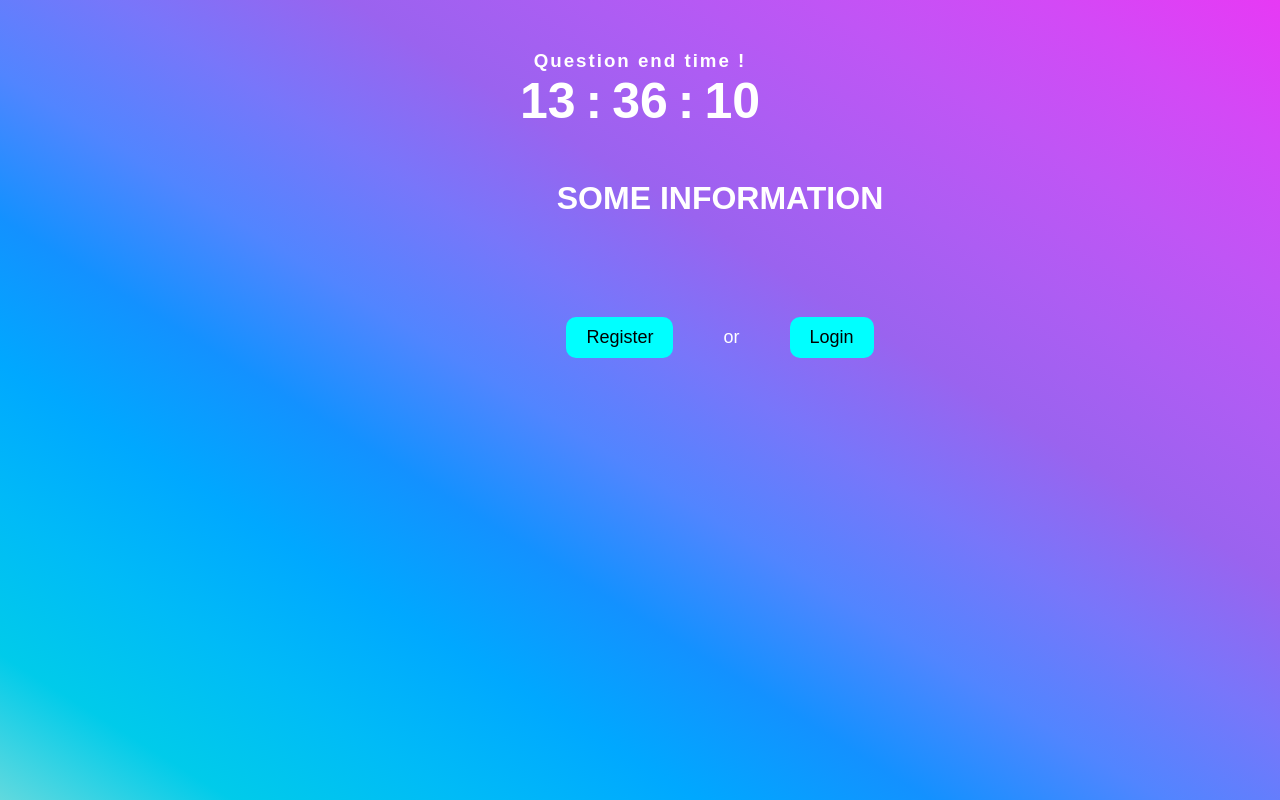
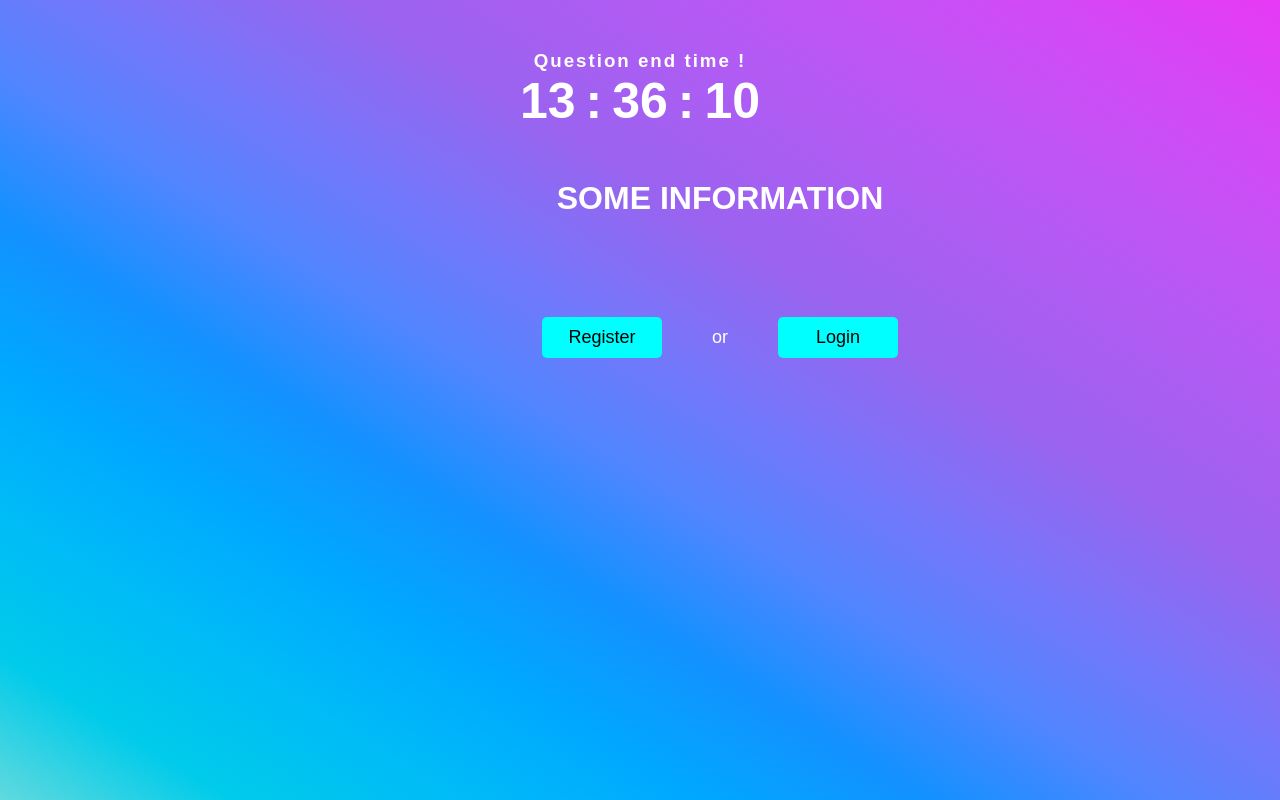
Before and after one commit to Uraimoff/challange, a React (Vite) app: page /home in a window 1280 px wide. Shown: the top 800 px of the page. Built offline with nearby package versions, Linux system fonts and the light colour scheme.

Commit message:
home first

```diff
--- a/src/components/Navbar/index.scss
+++ b/src/components/Navbar/index.scss
@@ -1,6 +1,6 @@
 nav {
     background-color: #ddd;
-    padding: 30px 0;
+    padding: 10px 0;
     .nav {
         display: flex;
         justify-content: space-between;
--- a/src/pages/Home/index.jsx
+++ b/src/pages/Home/index.jsx
@@ -3,6 +3,8 @@ import { useNavigate } from "react-router-dom";
 import Timer from "../../components/Timer";
 import "./index.scss";
 const Home = () => {
+  const token = localStorage.getItem('token')
+  console.log(token, "bu token");
   const navigate = useNavigate()
   return (
     <div className="home-container ">
@@ -10,11 +12,20 @@ const Home = () => {
       <Timer />
       <div className="home-title GlobaWrapper">
         <h1>some information</h1>
-        <div className="authlog">
+    {
+      token ?
+      <div style={{display: "none"}} className="authlog">
           <button onClick={()=>navigate('/register')}>Register</button>
           or
           <button onClick={()=>navigate('/login')}>Login</button>
         </div>
+:
+      <div className="authlog">
+          <button onClick={()=>navigate('/register')}>Register</button>
+          or
+          <button onClick={()=>navigate('/login')}>Login</button>
+        </div>
+        }
       </div>
     </div>
   );
--- a/src/pages/Home/index.scss
+++ b/src/pages/Home/index.scss
@@ -37,11 +37,11 @@
             font-size: large;
             button{
                 padding: 10px 20px;
-                border-radius: 10px;
+                border-radius: 5px;
+                width: 120px;
                 border: none;
                 font-size: large;
                 background-color: aqua;
-                // color: white;
             }
         }
     }
```
